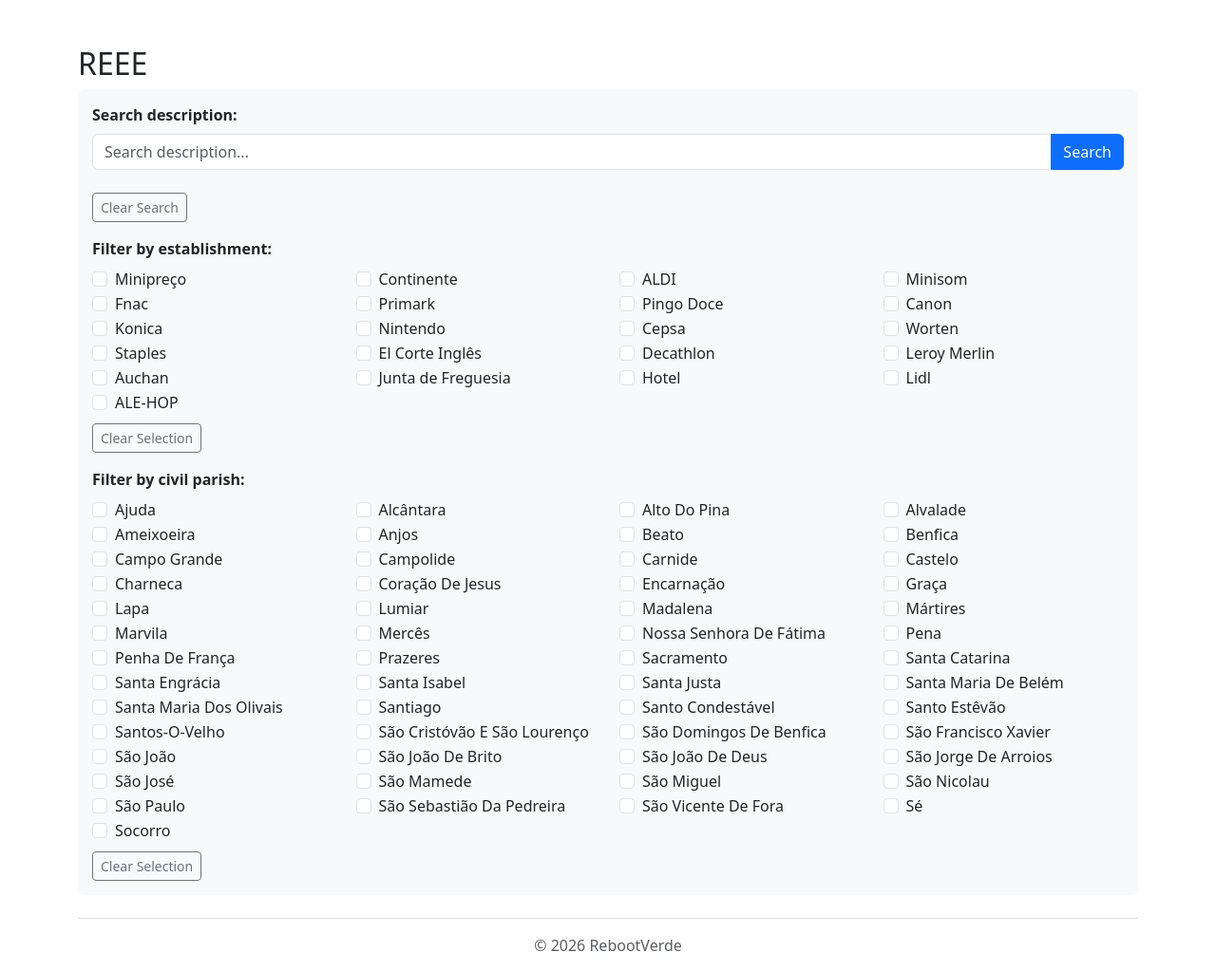
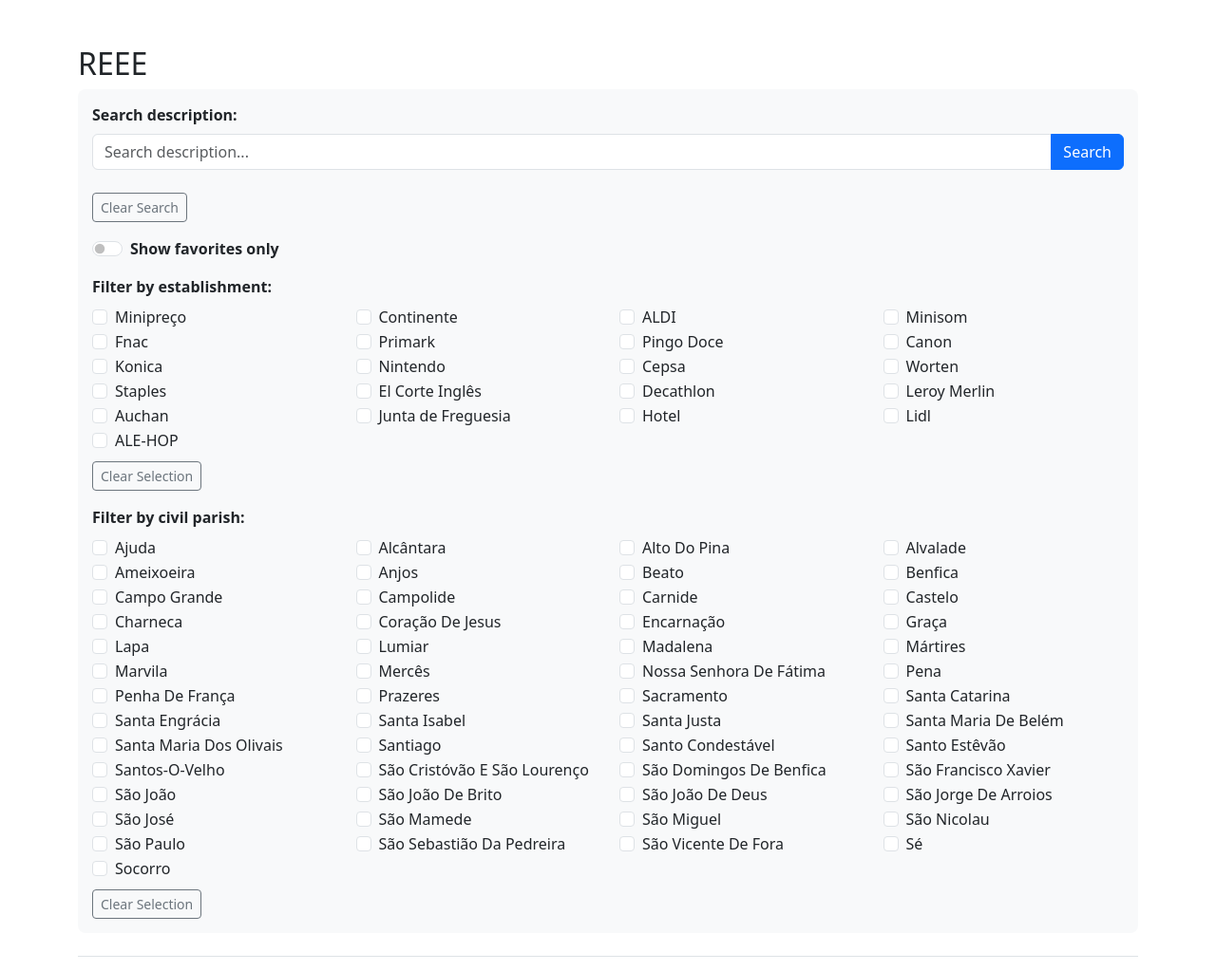
Before and after one commit to leo-snczki/RebootVerde, a Django app: page /maps/recycle-map/ in a window 1280 px wide. Shown: the part 56-1079 px from the top of the page at 95% size. Before the commit the page ends 1058 px from the top, so only its background shows below. Run offline with Django 4.2, Linux system fonts and the light colour scheme; parts of the project's set-up code (start-up, migrations or seed data) failed here and were passed over; some libraries are stand-ins or nearby versions.

Commit message:
Add filter for showing favorites only in the recycle map

```diff
--- a/maps/templates/maps/recycle_map.html
+++ b/maps/templates/maps/recycle_map.html
@@ -31,6 +31,13 @@
     </div>
     <div class="mb-3">
         <button id="clear-search" class="btn btn-sm btn-outline-secondary mt-2">Clear Search</button>
+    </div>
+
+        <div class="form-check form-switch mb-3">
+        <input class="form-check-input" type="checkbox" id="filter-favorites">
+        <label class="form-check-label" for="filter-favorites">
+            <b>Show favorites only</b>
+        </label>
     </div>
 
     <label class="form-label"><b>Filter by establishment:</b></label>
@@ -82,6 +89,11 @@
 
         const parishes = getSelectedParishes();
         parishes.forEach(p => params.append('parish', p));
+
+        const favoritesOnly = document.getElementById('filter-favorites').checked;
+        if (favoritesOnly) {
+            params.append('favorites', 'true');
+        }
 
         const search = document.getElementById('search-desc').value;
 
@@ -152,6 +164,8 @@
         mapInstance.addLayer(markerCluster);
 
         load_data();
+
+        document.getElementById('filter-favorites').addEventListener('change', load_data);
 
         document.querySelectorAll('.brand-checkbox').forEach(cb => {
             cb.addEventListener('change', load_data);
--- a/maps/views.py
+++ b/maps/views.py
@@ -37,8 +37,15 @@ def api_pins_geojson(request):
     selected_brands = request.GET.getlist('brand')
     search = request.GET.get('search')
     selected_parishes = request.GET.getlist('parish')
+    favorites_only = request.GET.get('favorites') == 'true'
 
     pins = PontoRecolha.objects.filter(localidade__iexact="lisboa")
+
+    if favorites_only and request.user.is_authenticated:
+        fav_ids = FavoritePoint.objects.filter(user=request.user).values_list('ponto_recolha_id', flat=True)
+        pins = pins.filter(id__in=fav_ids)
+    elif favorites_only and not request.user.is_authenticated:
+        pins = pins.none()
 
     if search:
         pins = pins.filter(descricao__icontains=search)
```
